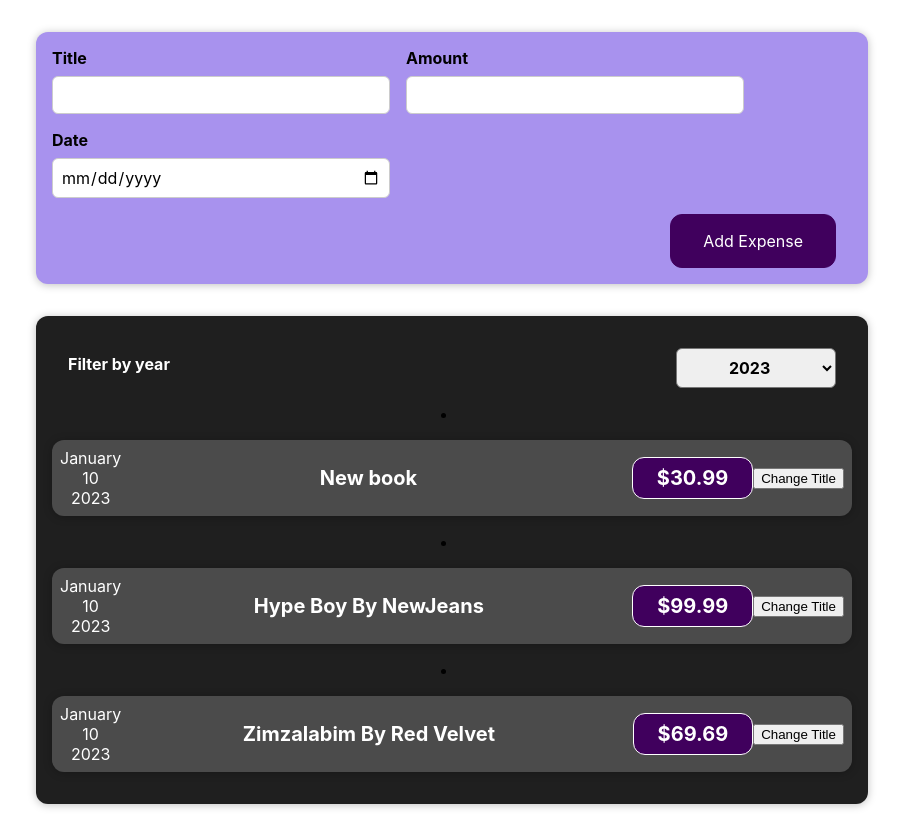
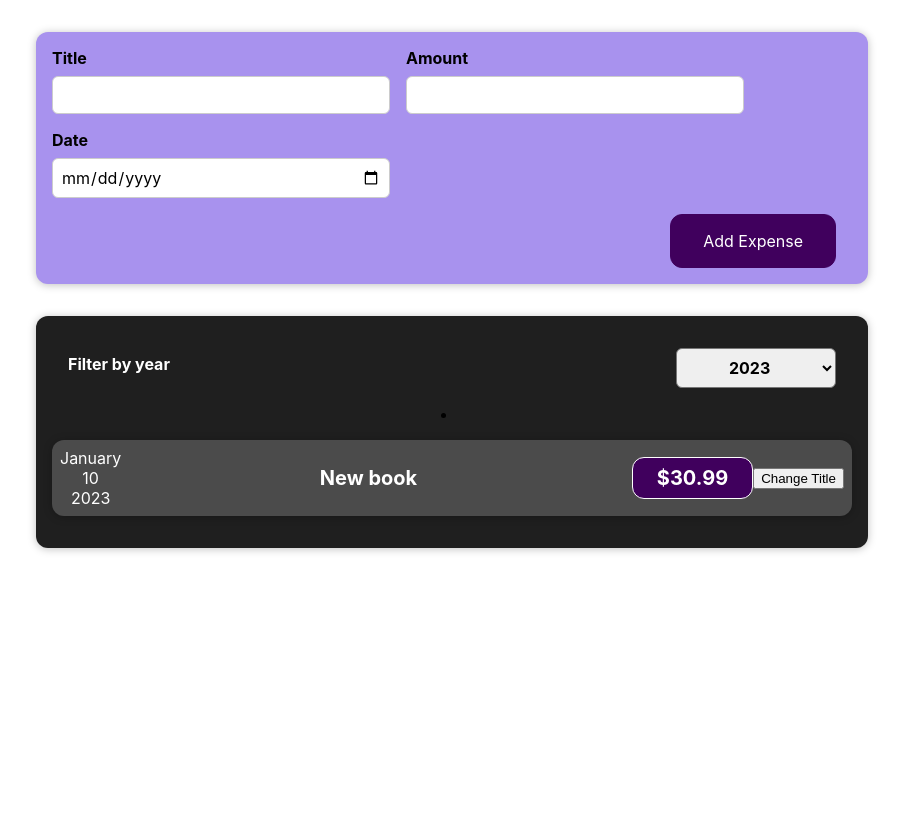
Before and after one commit to hannamagi/expenses, a React (Create React App) app: page / in a window 1280 px wide. Shown: the whole page, without its empty margins (188-1091 px from the left). After the commit the page ends 800 px from the top, so only its background shows below. Built offline with nearby package versions, Linux system fonts and the light colour scheme.

Commit message:
Aasta järgi filtreeritud andmete kuvamine

```diff
--- a/src/App.js
+++ b/src/App.js
@@ -12,13 +12,13 @@ const DUMMY_EXPENSES = [
         },
         {
             id: "e2",
-            date: new Date(2023, 0, 10),
+            date: new Date(2024, 0, 10),
             title: "Hype Boy By NewJeans",
             price: 99.99
         },
         {
             id: "e3",
-            date: new Date(2023,0,10),
+            date: new Date(2024,0,10),
             title: "Zimzalabim By Red Velvet",
             price: 69.69
         }
--- a/src/components/Expenses/Expenses.js
+++ b/src/components/Expenses/Expenses.js
@@ -9,25 +9,22 @@ const Expenses = (props) => {
 
     console.log('Year data in Expenses.js ' + filteredYear);
 
-    const filterChangeHandler = (selectedYear) => {
-        console.log('Filter change handled by Expenses.js');
-        console.log(selectedYear + ' is Expenses.js');
-        setFilteredYear(selectedYear);
-    }
+    const filterChangeHandler = props.expenseData.filter((expense) => {
+        return expense.date.getFullYear().toString() === filteredYear;
+    })
 
     props.expenseData.map((expense) => {
         console.log(expense);
     })
     return (
         <Card className="expenses">
-            <ExpensesFilter selected={filteredYear} onChangeFilter={filterChangeHandler}></ExpensesFilter>
-            {
-                props.expenseData.map((expense) => {
+            <ExpensesFilter selected={filteredYear} onChangeFilter={setFilteredYear}></ExpensesFilter>
+            {filterChangeHandler.map((expense) => {
                     return <ExpenseItem
-                        id={expense.id}
+                        key={expense.id}
+                        date={expense.date}
                         title={expense.title}
                         amount={expense.price}
-                        date={expense.date}
                     ></ExpenseItem>
                 })
                 }
--- a/src/components/Expenses/ExpensesFilter.js
+++ b/src/components/Expenses/ExpensesFilter.js
@@ -1,22 +1,23 @@
 import React from 'react';
 import './ExpensesFilter.css';
 
-const ExpensesFilter = () => {
+function ExpensesFilter(props) {
     const filterChangeHandler = (event) => {
-        console.log(event.target.value)
+        props.onChangeFilter(event.target.value);
     }
     return (
         <div className='expenses-filter'>
             <div className='expenses-filter__control'>
                 <label>Filter by year</label>
-                <select onChange={filterChangeHandler}>
+                <select value={props.selected} onChange={filterChangeHandler}>
+                    <option value='2025'>2025</option>
+                    <option value='2024'>2024</option>
                     <option value='2023'>2023</option>
-                    <option value='2024'>2024</option>
-                    <option value='2025'>2025</option>
+                    <option value='2022'>2022</option>
                 </select>
             </div>
         </div>
     );
-};
+}
 
 export default ExpensesFilter;
```
